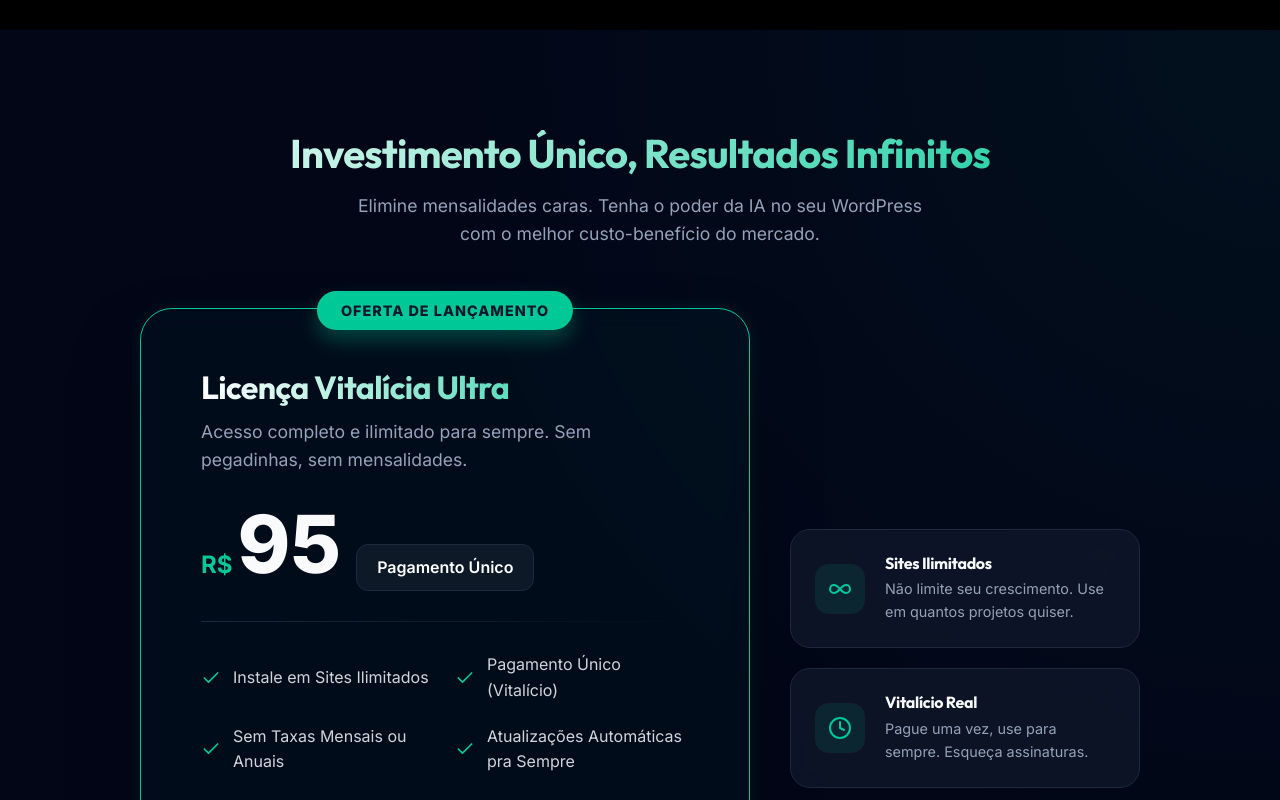
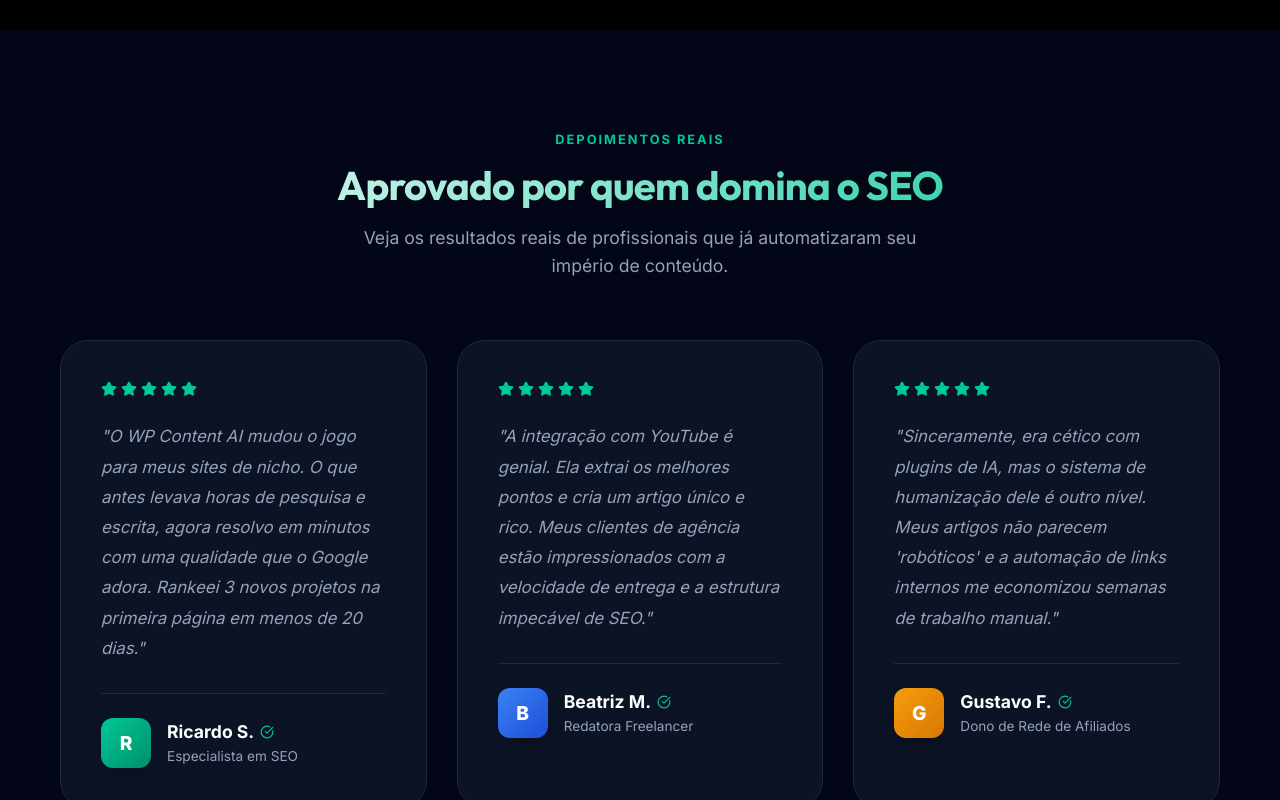
Before and after one commit to acelinosilva/wp-content-ai-landing, a React (Vite) app: page / in a window 1280 px wide. Shown: the part 3880-4680 px from the top of the page. Built offline with nearby package versions, Linux system fonts and the light colour scheme.

Commit message:
feat: add realistic testimonials section and update footer link

```diff
--- a/src/App.jsx
+++ b/src/App.jsx
@@ -6,6 +6,7 @@
 import Features from './components/Features'
 import HowItWorks from './components/HowItWorks'
 import InterfaceShowcase from './components/InterfaceShowcase'
+import Testimonials from './components/Testimonials'
 import Pricing from './components/Pricing'
 import FAQ from './components/FAQ'
 import Footer from './components/Footer'
@@ -21,6 +22,7 @@
         <Features />
         <HowItWorks />
         <InterfaceShowcase />
+        <Testimonials />
         <Pricing />
         <FAQ />
     </main>
--- a/src/components/Footer.jsx
+++ b/src/components/Footer.jsx
@@ -31,7 +31,7 @@
               <li><a href="#features">Funcionalidades</a></li>
               <li><a href="#pricing">Preços</a></li>
               <li><a href="#">Roadmap</a></li>
-              <li><a href="#">Depoimentos</a></li>
+              <li><a href="#testimonials">Depoimentos</a></li>
             </ul>
           </div>
 
--- /dev/null
+++ b/src/components/Testimonials.jsx
@@ -0,0 +1,161 @@
+import React from 'react';
+import { Star, CheckCircle } from 'lucide-react';
+
+const Testimonials = () => {
+    const testimonials = [
+        {
+            name: "Ricardo S.",
+            role: "Especialista em SEO",
+            content: "O WP Content AI mudou o jogo para meus sites de nicho. O que antes levava horas de pesquisa e escrita, agora resolvo em minutos com uma qualidade que o Google adora. Rankeei 3 novos projetos na primeira página em menos de 20 dias.",
+            initial: "R",
+            avatarBg: "linear-gradient(135deg, #00C896 0%, #008f6b 100%)",
+            stars: 5
+        },
+        {
+            name: "Beatriz M.",
+            role: "Redatora Freelancer",
+            content: "A integração com YouTube é genial. Ela extrai os melhores pontos e cria um artigo único e rico. Meus clientes de agência estão impressionados com a velocidade de entrega e a estrutura impecável de SEO.",
+            initial: "B",
+            avatarBg: "linear-gradient(135deg, #3b82f6 0%, #1d4ed8 100%)",
+            stars: 5
+        },
+        {
+            name: "Gustavo F.",
+            role: "Dono de Rede de Afiliados",
+            content: "Sinceramente, era cético com plugins de IA, mas o sistema de humanização dele é outro nível. Meus artigos não parecem 'robóticos' e a automação de links internos me economizou semanas de trabalho manual.",
+            initial: "G",
+            avatarBg: "linear-gradient(135deg, #f59e0b 0%, #d97706 100%)",
+            stars: 5
+        }
+    ];
+
+    return (
+        <section id="testimonials" className="testimonials-section">
+            <div className="container">
+                <div className="section-title animate-fade-in">
+                    <span className="subtitle">Depoimentos Reais</span>
+                    <h2>Aprovado por quem domina o SEO</h2>
+                    <p>Veja os resultados reais de profissionais que já automatizaram seu império de conteúdo.</p>
+                </div>
+
+                <div className="testimonials-grid">
+                    {testimonials.map((testi, index) => (
+                        <div key={index} className="testimonial-card glass-effect animate-up" style={{ animationDelay: `${index * 0.15}s` }}>
+                            <div className="stars">
+                                {[...Array(testi.stars)].map((_, i) => (
+                                    <Star key={i} size={16} fill="var(--primary)" className="text-primary" />
+                                ))}
+                            </div>
+
+                            <p className="testi-content">"{testi.content}"</p>
+
+                            <div className="testi-footer">
+                                <div className="testi-avatar" style={{ background: testi.avatarBg }}>
+                                    {testi.initial}
+                                </div>
+                                <div className="testi-info">
+                                    <div className="testi-name">
+                                        {testi.name}
+                                        <CheckCircle size={14} className="verified-icon" />
+                                    </div>
+                                    <div className="testi-role">{testi.role}</div>
+                                </div>
+                            </div>
+                        </div>
+                    ))}
+                </div>
+            </div>
+
+            <style dangerouslySetInnerHTML={{
+                __html: `
+        .testimonials-section {
+          padding: var(--section-padding);
+          background: var(--bg-main);
+          position: relative;
+        }
+
+        .testimonials-grid {
+          display: grid;
+          grid-template-columns: repeat(auto-fit, minmax(320px, 1fr));
+          gap: 30px;
+          margin-top: 50px;
+        }
+
+        .testimonial-card {
+          padding: 40px;
+          border-radius: 28px;
+          border: 1px solid var(--border);
+          transition: all 0.4s ease;
+          position: relative;
+        }
+
+        .testimonial-card:hover {
+          transform: translateY(-10px);
+          border-color: var(--primary);
+          background: rgba(15, 23, 42, 0.6);
+        }
+
+        .stars {
+          display: flex;
+          gap: 4px;
+          margin-bottom: 24px;
+        }
+
+        .testi-content {
+          color: var(--text-muted);
+          font-style: italic;
+          line-height: 1.8;
+          font-size: 1.05rem;
+          margin-bottom: 30px;
+          position: relative;
+        }
+
+        .testi-footer {
+          display: flex;
+          align-items: center;
+          gap: 16px;
+          border-top: 1px solid var(--border);
+          padding-top: 24px;
+        }
+
+        .testi-avatar {
+          width: 50px;
+          height: 50px;
+          border-radius: 12px;
+          display: flex;
+          align-items: center;
+          justify-content: center;
+          color: #fff;
+          font-weight: 800;
+          font-size: 1.2rem;
+          box-shadow: 0 10px 20px -5px rgba(0,0,0,0.3);
+        }
+
+        .testi-name {
+          color: #fff;
+          font-weight: 700;
+          font-size: 1.1rem;
+          display: flex;
+          align-items: center;
+          gap: 6px;
+        }
+
+        .verified-icon {
+          color: var(--primary);
+        }
+
+        .testi-role {
+          color: var(--text-muted);
+          font-size: 0.85rem;
+        }
+
+        @media (max-width: 640px) {
+          .testimonial-card { padding: 30px; }
+          .testimonials-grid { grid-template-columns: 1fr; }
+        }
+      `}} />
+        </section>
+    );
+};
+
+export default Testimonials;
```
